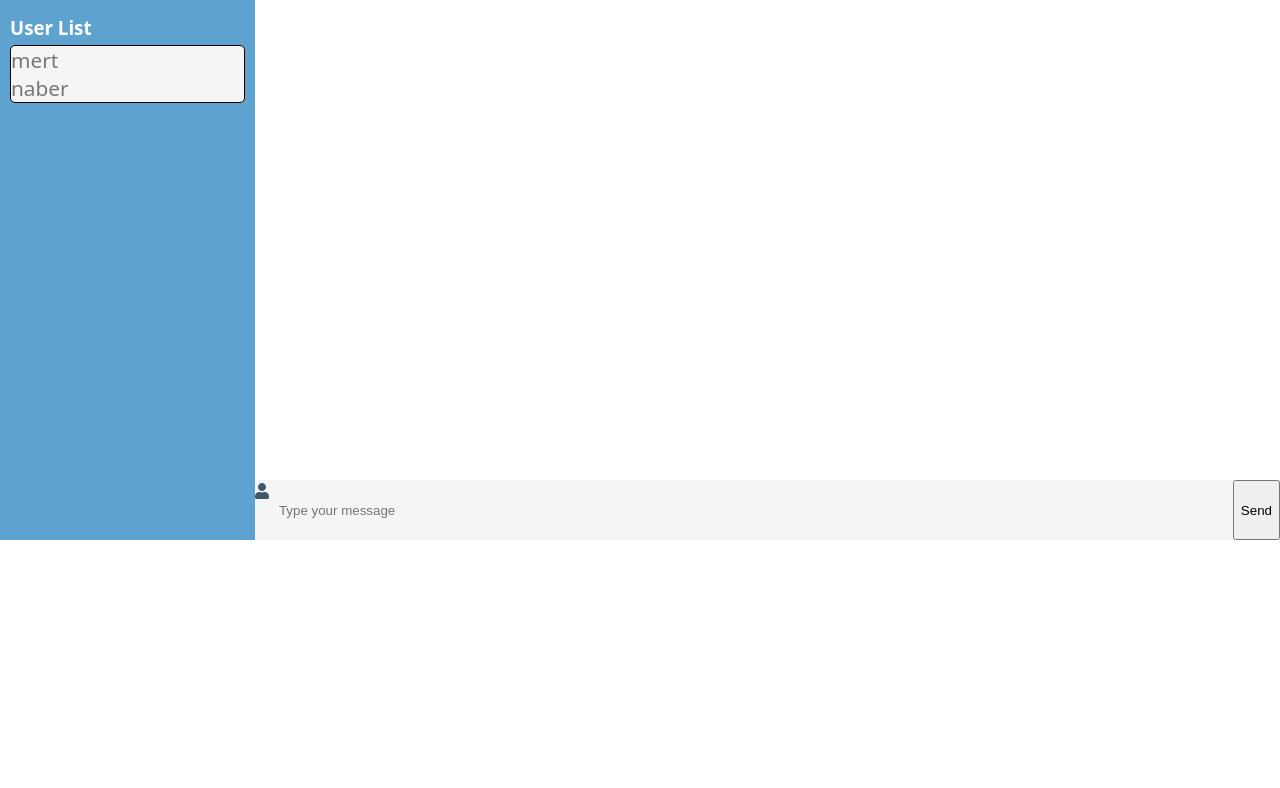
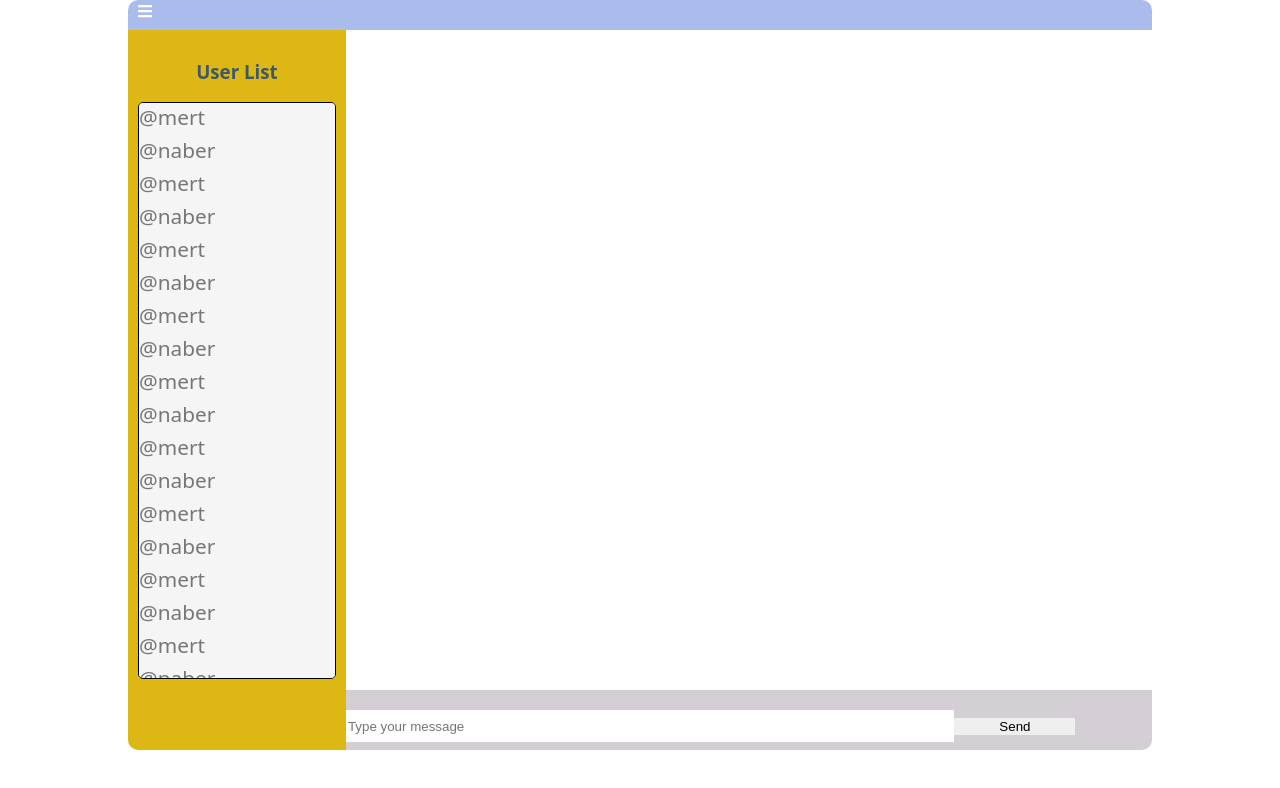
Before and after one commit to MertWithMouth/ChatUI, a React (Create React App) app in the folder my-chat/: page / in a window 1280 px wide. Both pictures are taken after typing "Sample" into the empty fields and a click on the button "Log-In". Shown: the top 788 px of the page. Built offline with nearby package versions, Linux system fonts and the light colour scheme.

Commit message:
Ready to start rest api

```diff
--- a/my-chat/src/App.js
+++ b/my-chat/src/App.js
@@ -5,8 +5,13 @@ import Login from './Components/Login/Login'
 import MessagePanel from './Components/MessagePanel/MessagePanel'
 import { library } from '@fortawesome/fontawesome-svg-core'
 import {faUser} from '@fortawesome/free-solid-svg-icons'
+import {faBars} from '@fortawesome/free-solid-svg-icons'
+import {faPaperPlane} from '@fortawesome/free-solid-svg-icons'
 
 library.add(faUser)
+library.add(faBars)
+library.add(faPaperPlane)
+
 
 class App extends Component{
 
--- a/my-chat/src/Components/DisplayMessage/DisplayMessage.css
+++ b/my-chat/src/Components/DisplayMessage/DisplayMessage.css
@@ -1,6 +1,14 @@
 .DisplayMessage{
 
-  width: 480px;
+
+  overflow-y: scroll;
+  box-sizing: border-box;
+  padding-left: 6px;
+  width: 100%;
+  height: 100%;
+
+  background: var(--secondary-color);
+
 }
 
 .message-row {
@@ -56,3 +64,24 @@
   border: 1px solid #ddd;
   border-radius: 14px 14px 14px 0;
 }
+
+.DisplayMessage::-webkit-scrollbar {
+  width: 5px;
+}
+
+/* Track */
+.DisplayMessage::-webkit-scrollbar-track {
+  box-shadow: inset 0 0 5px grey;
+  border-radius: 5px;
+}
+
+/* Handle */
+.DisplayMessage::-webkit-scrollbar-thumb {
+  background: rgb(185, 119, 18);
+  border-radius: 5px;
+}
+
+/* Handle on hover */
+.DisplayMessage::-webkit-scrollbar-thumb:hover {
+  background:rgb(224, 138, 9);;
+}
--- a/my-chat/src/Components/DisplayMessage/DisplayMessage.js
+++ b/my-chat/src/Components/DisplayMessage/DisplayMessage.js
@@ -29,7 +29,7 @@ class DisplayMessages extends Component {
     render(){
   return (
     <div className="DisplayMessage">
-
+      <div className='message-container'>
         {this.props.messages.map((message,index) => {
             return(
 
@@ -38,7 +38,7 @@ class DisplayMessages extends Component {
 
             )
         })}
-
+     </div>
     </div>
   );}
 }
--- a/my-chat/src/Components/DisplayMessage/Message.js
+++ b/my-chat/src/Components/DisplayMessage/Message.js
@@ -20,7 +20,7 @@ const message =(props) => {
 
       <div className='messageClass'>
         <div className='messagedata'>
-            <div className='userid'>{props.username}</div>
+            <div className='userid'>{props.username}: {props.text}</div>
             <div className='textmessage'>{props.text}</div>
         </div>
       </div>
--- a/my-chat/src/Components/MessageBox/MessageBox.css
+++ b/my-chat/src/Components/MessageBox/MessageBox.css
@@ -1,14 +1,26 @@
-.sendmessageform {
-    background: var(--send-message-form);
-    display: flex;
-  }
+.sendmessageform{
 
-  .sendmessageform input {
+    box-sizing: border-box;
     width: 100%;
-    padding: 15px 10px;
-    margin: 0;
-    border-style: none;
-    background: var(--send-message-form);
-    font-weight: 200;
+    background-color: rgb(212, 207, 212);
+    border-radius: 0 0 10px 0;
+    height: 100%;
+    position: relative;
 
-  }
+}
+
+.sendmessageform input{
+
+    vertical-align: center;
+    height: 50%;
+    width: 75%;
+   margin: 20px auto;
+    outline: none;
+    border: none;
+}
+.sendmessageform button{
+    width: 15%;
+
+    outline: none;
+    border: none;
+}
--- a/my-chat/src/Components/MessageBox/MessageBox.js
+++ b/my-chat/src/Components/MessageBox/MessageBox.js
@@ -28,7 +28,8 @@ class MessageBox extends Component {
 
         <form className="sendmessageform" onSubmit={this.submitHandler} >
 
-            <span className = 'attachment'><FontAwesomeIcon icon='user' /></span>
+            <span className = 'attachment'><FontAwesomeIcon icon='faPaper' /></span>
+            <i class="fa fa-paper-plane" aria-hidden="true"></i>
              <input type ='text' placeholder="Type your message"
              onChange={this.messageHandler}
              value={this.state.message}
--- /dev/null
+++ b/my-chat/src/Components/MessagePanel/Layout.js
@@ -0,0 +1,31 @@
+import React, { Component } from 'react';
+import { FontAwesomeIcon } from '@fortawesome/react-fontawesome'
+
+
+
+
+
+
+
+
+
+class Layout extends Component{
+
+
+
+    render(){
+        return (
+            <div className="Layout">
+                <span className = 'navigation-icon'><FontAwesomeIcon icon='bars' /></span>
+
+
+            </div>
+
+        )
+    }
+
+
+
+}
+
+export default Layout;
--- a/my-chat/src/Components/MessagePanel/MessagePanel.css
+++ b/my-chat/src/Components/MessagePanel/MessagePanel.css
@@ -1,5 +1,5 @@
 :root {
-  --main-color: #5ea3d0;
+  --main-color: #ddb815;
   --secondary-color: white;
   --main-text-color: #3e5869;
   --secondary-text-color: #b0c7d6;
@@ -21,16 +21,23 @@ html, body {
 
 
 
+
 .MessagePanel {
 
 
   box-sizing: content-box;
+  border: 1px solid none;
+  border-radius: 10px;
+  margin:auto;
+  width: 1024px;
+  position: relative;
 
  display: grid;
- height: 100%;
+ height: 750px;
  grid-template-columns: repeat(6, 1f);
- grid-template-rows: 1fr 1fr 1fr 1fr 1fr 60px;
+ grid-template-rows: 30px 1fr 1fr 1fr 1fr 1fr 60px;
  grid-template-areas:
+ "l l l l l l"
  "r m m m m m"
  "r m m m m m"
  "r m m m m m"
@@ -41,7 +48,9 @@ html, body {
 
 }
 
-
+.Layout{
+  grid-area: l;
+}
 .SidePanel{
 
   grid-area: r;
@@ -53,39 +62,26 @@ html, body {
   grid-area:m;
 }
 
-.SidePanel {
-  box-sizing: border-box;
-  padding: 10px;
-  background-color: var(--main-color);
-  overflow: hidden;
-  height: 100%;
+.Layout{
+  border: 1px solid none;
+  background-color: #aabcec;
 }
 
-.rooms-list ul {
-  list-style-type: none;
-  padding: 0;
-  overflow: scoll;
+.navigation-icon{
+  padding: none;
+  color: white;
+  position: relative;
+  left: 10px;
+  cursor: pointer;
+  margin: auto;
 }
 
-.rooms-list li {
-  margin: 10px 0;
+.Layout{
+  box-sizing: content-box;
+  border-radius: 10px 10px 0  0;
 }
 
-.SidePanel h3 {
-  margin: 5px 0;
-  color: var(--secondary-color);
-}
 
-.rooms-list .room a {
-  color: var(--secondary-text-color);
-  font-weight: 600;
-  text-decoration: none;
-
-}
-
-.rooms-list .room.active a {
-  color: var(--secondary-color);
-}
 
 
 
@@ -108,20 +104,3 @@ html, body {
   padding: 4px 8px;
   border-radius: 8px;
 }
-
-.DisplayMessage {
-  box-sizing: border-box;
-  padding-left: 6px;
-  width: 100%;
-  height: 480px;
-  overflow: scroll;
-  background: var(--secondary-color);
-}
-
-
-
-
-.help-text {
-  position: absolute;
-  top: 10px;
-}
--- a/my-chat/src/Components/MessagePanel/MessagePanel.js
+++ b/my-chat/src/Components/MessagePanel/MessagePanel.js
@@ -2,6 +2,8 @@ import React, { Component } from 'react';
 import DisplayMessages from '../DisplayMessage/DisplayMessage';
 import MessageBox from  '../MessageBox/MessageBox';
 import SidePanel from '../SidePanel/SidePanel';
+import Layout from './Layout'
+import { FontAwesomeIcon } from '@fortawesome/react-fontawesome'
 import './MessagePanel.css'
 
 
@@ -13,7 +15,7 @@ class MessagePanel extends Component {
 
     state={
       messages:[],
-      usernames:['mert','naber']
+      usernames:['mert','naber','mert','naber','mert','naber','mert','naber','mert','naber','mert','naber','mert','naber','mert','naber','mert','naber','mert','naber','mert','naber','mert','naber','mert','naber','mert','naber','mert','naber',]
 
           }
 
@@ -57,6 +59,8 @@ class MessagePanel extends Component {
  { return (
     <div className="MessagePanel">
 
+    <Layout/>
+
       <SidePanel users={this.state.usernames} />
 
       <DisplayMessages messages={this.state.messages} username={this.props.username}/>
--- a/my-chat/src/Components/SidePanel/SidePanel.css
+++ b/my-chat/src/Components/SidePanel/SidePanel.css
@@ -1,15 +1,14 @@
 .SidePanel {
     box-sizing: border-box;
+    border-radius: 0 0  0 10px;
+    border-color: none;
     padding: 10px;
-    background-color: var(--main-color);
+    background-color: #ddb815;
     overflow: hidden;
     height: 100%;
+    position: relative;
+
   }
-
-.userPanel{
-
-    border: 1px solid black;
-    background-color: whitesmoke;
-    border-radius: 5px;
-    margin: auto;
-}
+  .SidePanel h3{
+      text-align: center;
+  }
--- /dev/null
+++ b/my-chat/src/Components/SidePanel/Users.css
@@ -0,0 +1,37 @@
+.userPanel{
+
+    border: 1px solid black;
+    background-color: whitesmoke;
+    height: 575px;
+    border-radius: 5px;
+
+    overflow-y: scroll;
+
+
+
+}
+.userid{
+    cursor: pointer;
+    margin-bottom: 5px;
+}
+
+.userPanel::-webkit-scrollbar {
+    width: 5px;
+  }
+
+  /* Track */
+  .userPanel::-webkit-scrollbar-track {
+    box-shadow: inset 0 0 5px grey;
+    border-radius: 5px;
+  }
+
+  /* Handle */
+  .userPanel::-webkit-scrollbar-thumb {
+    background: red;
+    border-radius: 5px;
+  }
+
+  /* Handle on hover */
+  .userPanel::-webkit-scrollbar-thumb:hover {
+    background: #b30000;
+  }
--- a/my-chat/src/Components/SidePanel/Users.js
+++ b/my-chat/src/Components/SidePanel/Users.js
@@ -1,5 +1,5 @@
 import React from 'react';
-import './SidePanel.css'
+import './Users.css'
 
 const users =(props) => {
 
@@ -9,9 +9,9 @@ const users =(props) => {
         return (
     <div className="UserList" >
 
-        <div className='users'>
-        <div className='userid' >{props.username}</div>
-        </div>
+
+        <div className='userid' >@{props.username}</div>
+
 
     </div>
   );
```
Also changed, not shown: 1 other file (tests, documents, lock files or other folders).
